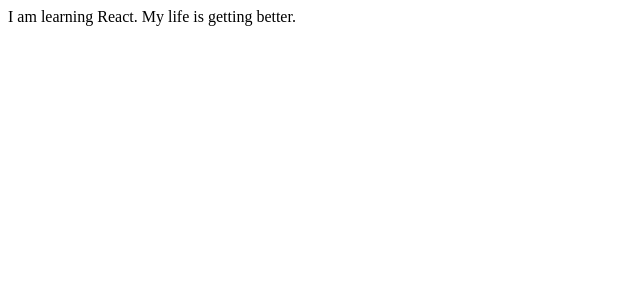
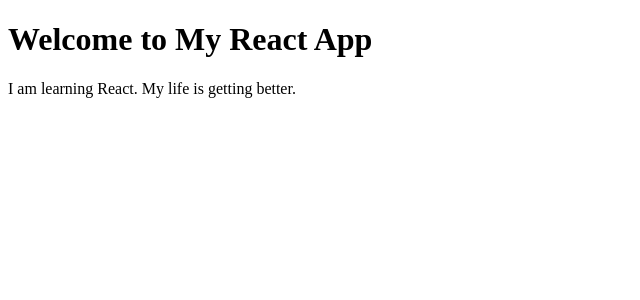
Before and after one commit to acciojob/render-component-react-Himanshu62727, a React app: page / in a window 1280 px wide. Shown: the top 300 px of the page, without its empty margins (0-640 px from the left). Built offline with nearby package versions, Linux system fonts and the light colour scheme.

Commit message:
submitting code-Wed Nov 27 2024 12:42:36 GMT+0530 (India Standard Time)

```diff
--- a/src/components/App.js
+++ b/src/components/App.js
@@ -1,11 +1,15 @@
-import React, {Component, useState} from "react";
-import '../styles/App.css';
+import React from 'react';
+import ReactDOM from 'react-dom';
 
-const App = () => {
+// Create the React component
+function App() {
   return (
-    <div id="main">I am learning React. My life is getting better.</div>
-  )
+    <div>
+      <h1>Welcome to My React App</h1>
+      <p>I am learning React. My life is getting better.</p>
+    </div>
+  );
 }
 
-
-export default App;
+// Render the component into the 'root' div
+ReactDOM.render(<App />, document.getElementById('root'));
```
